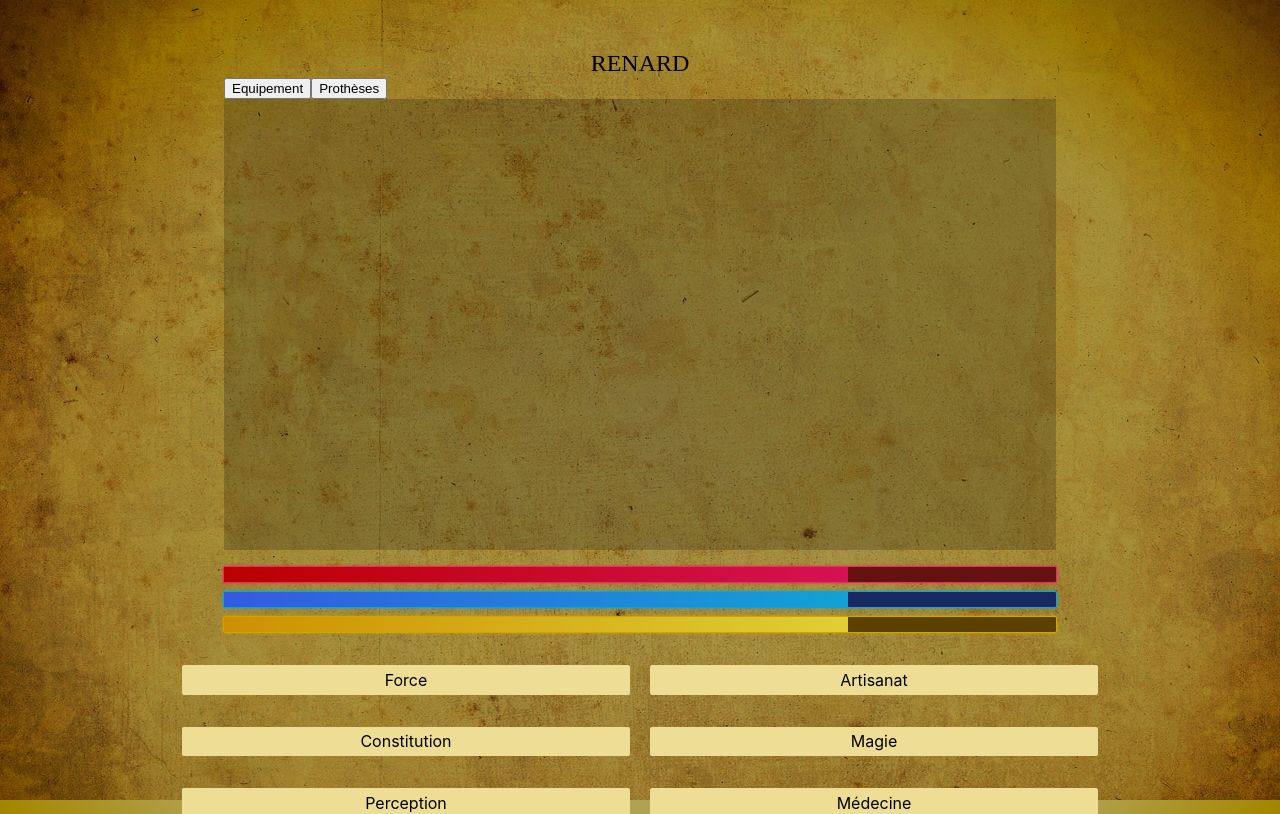
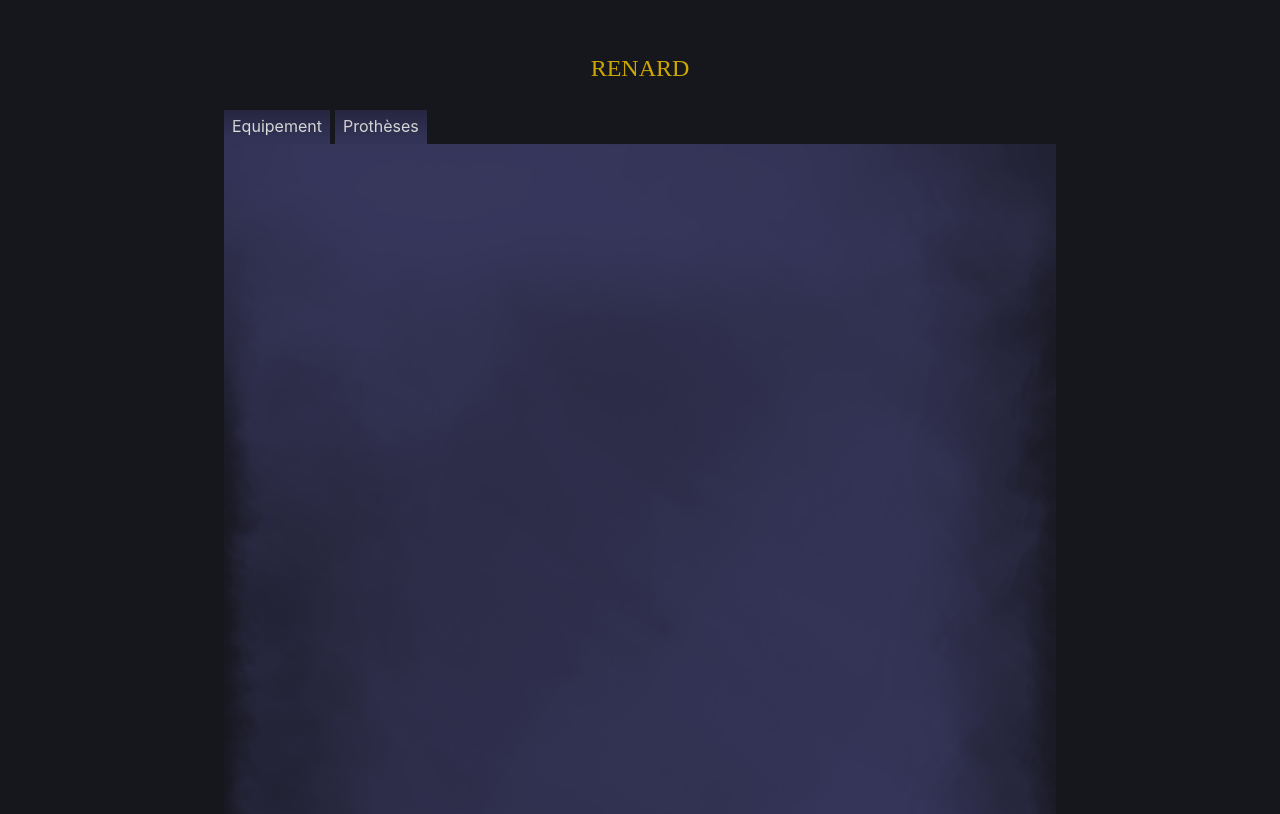
Before and after one commit to Apail59820/jdr_zin, a React (Create React App) app: page / in a window 1280 px wide. Shown: the top 814 px of the page. Built offline with nearby package versions, Linux system fonts and the light colour scheme.

Commit message:
full revamp

```diff
--- a/src/components/StatusBar/StatusBar.tsx
+++ b/src/components/StatusBar/StatusBar.tsx
@@ -12,6 +12,8 @@ const StatusBar = ({ status }: Props) => {
 
   return (
     <div className={`status-bar ${status}-bar`}>
+      <div className="status-wrapper">
+        <div className="values">{values.current} / {values.max}</div>
         <div
           className={status}
           style={
@@ -22,6 +24,7 @@ const StatusBar = ({ status }: Props) => {
           }
         ></div>
       </div>
+    </div>
   );
 };
 
--- a/src/styles/abstracts/_assets.scss
+++ b/src/styles/abstracts/_assets.scss
@@ -1 +1,2 @@
 $bg-paper: url("../../resources/images/old_paper.jpg");
+$sheet-bg: url("../../resources/images/equipment-bg.png");
--- a/src/styles/abstracts/_colors.scss
+++ b/src/styles/abstracts/_colors.scss
@@ -1,6 +1,5 @@
-$bg-color: #c37f00;
-$bg-gradient: radial-gradient(ellipse farthest-corner, rgba(179,167,100,1) 0%, rgba(175,159,74,1) 66%, rgba(164,136,2,1) 82%, rgba(91,63,8,1) 100%);
-
+$bg: #16161d;
+$bg-equip: #36365c;
 
 $health: rgb(228, 51, 89);
 $mana: rgba(18,162,212,1);
--- a/src/styles/base/_resets.scss
+++ b/src/styles/base/_resets.scss
@@ -3,6 +3,7 @@
 *::before,
 *::after {
   box-sizing: border-box;
+  color: white;
 }
 
 /* Prevent font size inflation */
--- a/src/styles/components/_staticStats.scss
+++ b/src/styles/components/_staticStats.scss
@@ -1,5 +1,9 @@
+@use "../abstracts/assets";
+
 .static-stat {
-    background-color: rgba($color: #eedd94, $alpha: 1);
+    background-image: assets.$sheet-bg;
+    background-size: cover;
+    background-position: center;
     width: 35%;
     margin: 1em 0;
     padding: 0.3em 0em;
--- a/src/styles/components/_statusBars.scss
+++ b/src/styles/components/_statusBars.scss
@@ -2,27 +2,22 @@
 
 
 .status-bar {
-  width: 65%;
+  position: relative;
+  text-align: center;
+  width: calc(65% - 5px);
   height: 15px;
-  border-radius: 2px;
   box-shadow: inset 0px 0px 5px #16161d;
 
-  &.health-bar {
-    border: 1px solid colors.$health;
-    background-color: colors.$health-bg;
-    box-shadow: 0px 0px 3px colors.$health;
-  }
+  .status-wrapper {
+    width: 100%;
+    height: 100%;
 
-  &.mana-bar {
-    border: 1px solid colors.$mana;
-    background-color: colors.$mana-bg;
-    box-shadow: 0px 0px 3px colors.$mana;
-  }
-
-  &.energy-bar {
-    border: 1px solid colors.$energy;
-    background-color: colors.$energy-bg;
-    box-shadow: 0px 0px 3px colors.$energy;
+    .values {
+      position: absolute;
+      width: 100%;
+      height: 100%;
+      margin-top: -0.4em;
+      font-style: italic;
     }
 
     .health {
@@ -49,3 +44,19 @@
       background: colors.$energy-gradient;
     }
   }
+
+  &.health-bar {
+    border: 1px solid colors.$health;
+    background-color: colors.$health-bg;
+  }
+
+  &.mana-bar {
+    border: 1px solid colors.$mana;
+    background-color: colors.$mana-bg;
+  }
+
+  &.energy-bar {
+    border: 1px solid colors.$energy;
+    background-color: colors.$energy-bg;
+  }
+}
--- a/src/styles/pages/_home.scss
+++ b/src/styles/pages/_home.scss
@@ -1,27 +1,11 @@
-@use "../base/base";
+@use "../base/resets";
 @use "../abstracts/colors";
 @use "../abstracts/assets";
 @use "../components/statusBars";
 @use "../components/staticStats";
 
 body {
-  background: colors.$bg-gradient;
-
-  &:before {
-    content: "";
-    display: block;
-    position: absolute;
-    left: 0;
-    top: 0;
-    width: 100%;
-    height: 100%;
-    background-image: assets.$bg-paper;
-    background-position: center;
-    background-size: cover;
-    background-repeat: no-repeat;
-    mix-blend-mode: multiply;
-    z-index: -1;
-  }
+  background-color: colors.$bg;
 }
 
 .character-sheet-wrapper {
@@ -36,7 +20,7 @@ body {
     display: flex;
     flex-direction: column;
     width: 65%;
-    height: 500px;
+    height: max-content;
 
     .character-name {
       font-family: "Cinzel";
@@ -44,12 +28,43 @@ body {
       font-weight: 400;
       text-transform: uppercase;
       text-align: center;
+      margin-bottom: 1em;
+      color: colors.$energy;
+    }
+
+    .character-info-switch {
+      button {
+        position: relative;
+        background-color: colors.$bg-equip;
+        outline: none;
+        border: none;
+        padding: 0.5em 0.5em;
+
+        &::before {
+          content: "";
+          position: absolute;
+          top: 0;
+          left: 0;
+          width: 100%;
+          height: 100%;
+          background-image: linear-gradient(
+            rgba(0, 0, 0, 1) 0%,
+            rgba(0, 0, 0, 0.1) 100%
+          );
+          opacity: 0.3;
+        }
+
+        &:last-of-type {
+          margin-left: 5px;
+        }
+      }
     }
 
     .character-sheet {
       width: 100%;
-      height: 100%;
-      background-color: rgba($color: #000000, $alpha: 0.2);
+      aspect-ratio: 1080/1920;
+      background-image: assets.$sheet-bg;
+      background-size: cover;
     }
   }
 
```
Also changed, not shown: src/resources/images/equipment-bg.png (added). Lines whose indentation alone changed are shown as unchanged.
